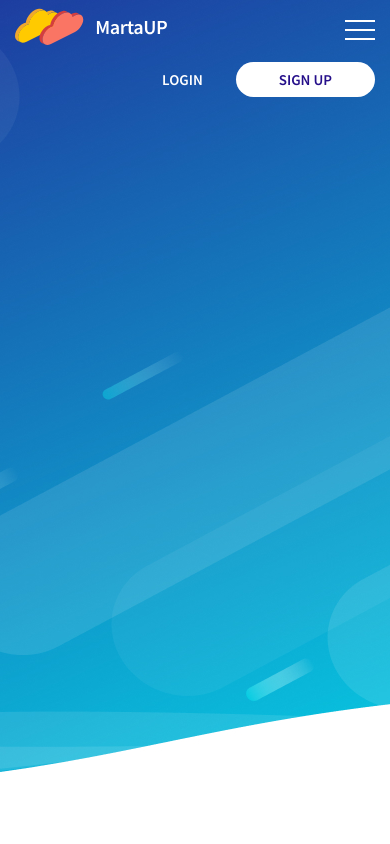
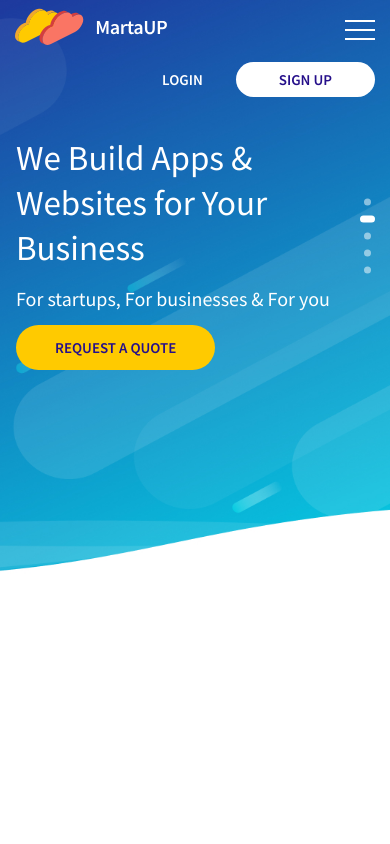
Before and after one commit to Armando56/git, a plain HTML site: page start/index.html in a window 390 px wide. Drawn offline with nearby package versions, Linux system fonts and the light colour scheme.

Commit message:
Медиа запрос слайдер

```diff
--- a/start/css/style.css
+++ b/start/css/style.css
@@ -111,6 +111,7 @@ a{
     position: absolute;
     right: 0;
     top: 50%;
+    transform: translateY(-50%);
 }
 
 .header-dots button{
@@ -285,6 +286,22 @@ a{
     margin-left: 20px;
 }
 
+@media(max-width: 1190px){
+    .header-slider__item-images{
+        margin: 50px 20px 0 0;
+    }
+    .header-slider__item-images img {
+        width: 80%;
+    }
+    .header-slider__item-info {
+        padding: 50px 0;
+    }
+    .header-slider{
+        padding-top: 25px;
+    }
+}
+
+
 @media(max-width: 924px){
     .header__top{
         flex-wrap: wrap;
@@ -298,6 +315,12 @@ a{
     }
 }
 
+@media(max-width: 900px){
+    .header-slider__item-images{
+        display: none;
+    }
+}
+
 @media(max-width: 570px){
     .menu__list{
         display: none;
@@ -307,6 +330,7 @@ a{
         text-align: center;
         width: 100%;
         background-color: #1a50a8;
+        z-index: 5;
     }
     .menu__list li + li {
         padding-left: 0;
@@ -341,6 +365,21 @@ a{
     .menu__btn::before{
         bottom: 0;
     }
+    .header-slider__item-info{
+        padding: 10px 30px 10px 0;
+    }
+    .header{
+        min-height: 580px;
+    }
+    .header-slider__description{
+        margin-bottom: 20px;
+        font-size: 20px;
+        line-height: 35px;
+    }
+    .header-slider__title{
+        font-size: 35px;
+        line-height: 45px;
+    }
 }
 
 
--- a/start/index.html
+++ b/start/index.html
@@ -38,7 +38,7 @@
           <a class="sign-up" href="#">Sign Up</a>
         </div>
       </div>
-      <!-- <div class="header-slider">
+      <div class="header-slider">
         <div class="header-slider__item">
           <div class="header-slider__item-content">
             <div class="header-slider__item-info">
@@ -124,7 +124,7 @@
             </div>
           </div>
         </div>
-      </div> -->
+      </div>
     </div>
   </header>
 
```
